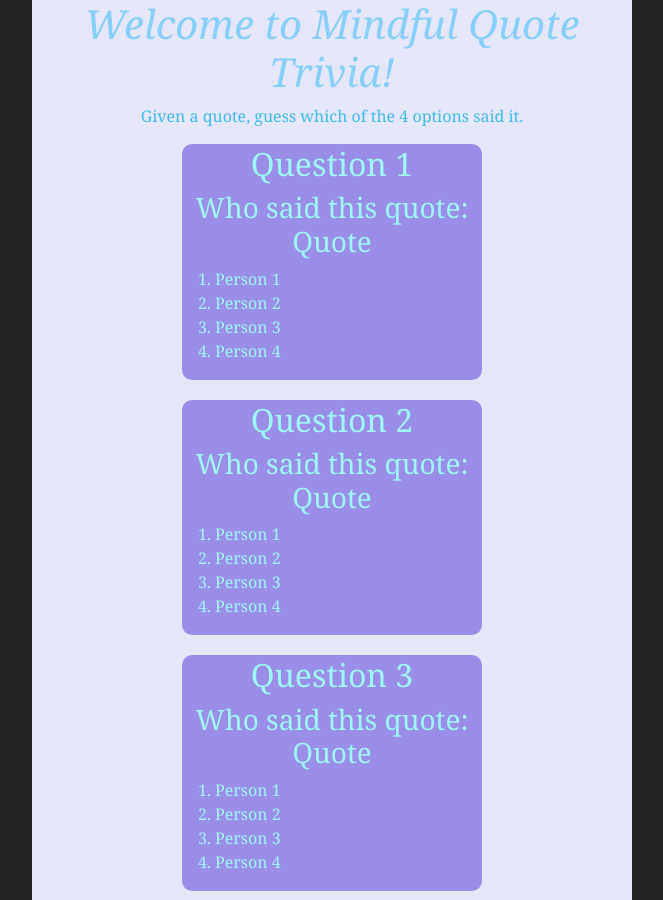
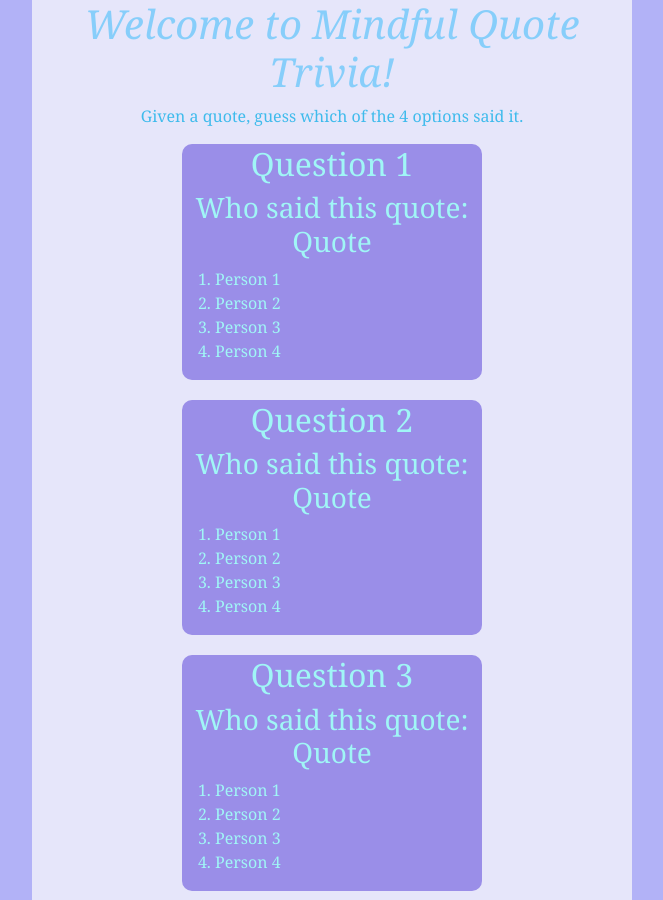
Before and after one commit to KMorakinyo25/kaothara23, a Flask app: page / in a window 1280 px wide. Shown: the whole page, without its empty margins (308-971 px from the left). Run offline with Flask 3, Linux system fonts and the light colour scheme.

Commit message:
changes to main

```diff
--- a/static/style.css
+++ b/static/style.css
@@ -1,5 +1,5 @@
 body{
-    background-color: rgb(37, 37, 39) !important;
+    background-color: rgb(178, 178, 247) !important;
 }
 h1{
     font-family:Georgia, 'Times New Roman', Times, serif;
```
